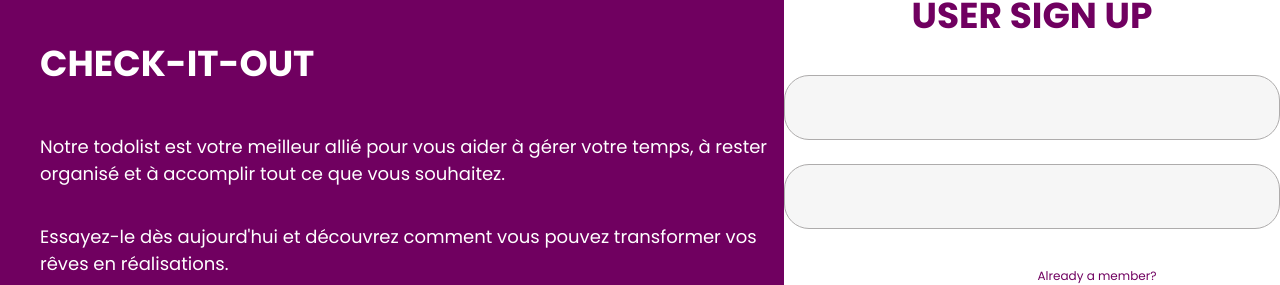
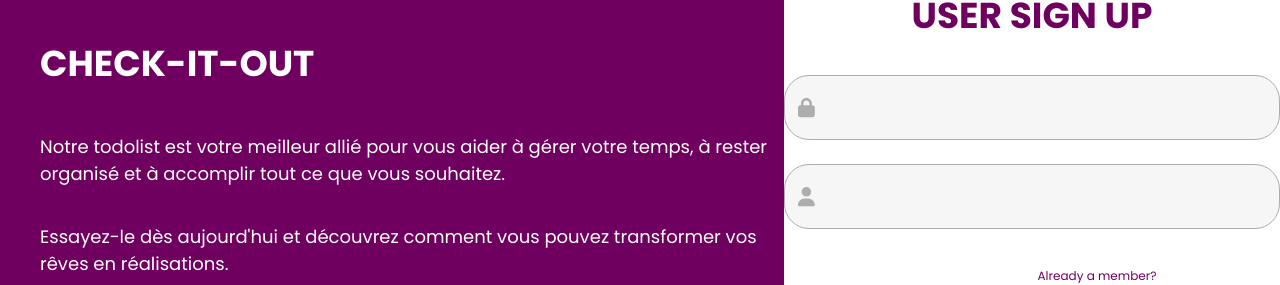
Before and after one commit to arasolonjatovo/buzz_up, a React (Create React App) app: page / in a window 1280 px wide. Shown: the part 247-532 px from the top of the page. Built offline with nearby package versions, Linux system fonts and the light colour scheme.

Commit message:
fix: display icon

```diff
--- a/src/components/Input/Input.tsx
+++ b/src/components/Input/Input.tsx
@@ -18,11 +18,30 @@ type Props = {
   onClickIcon?: () => void
 }
 
-export default function Input({ label, placeholder, name, id, value, type, inputRef, onChange, required, icon, onClickIcon }: Props) {
+export default function Input({
+  label,
+  placeholder,
+  name,
+  id,
+  value,
+  type,
+  inputRef,
+  onChange,
+  required,
+  icon,
+  onClickIcon,
+}: Props) {
   return (
     <div className="input__container">
       <label htmlFor={label}>{label}</label>
       <div className="input">
+        {icon && (
+          <FontAwesomeIcon
+            className="input-icon"
+            onClick={onClickIcon}
+            icon={icon}
+          />
+        )}
         <input
           placeholder={placeholder}
           name={name}
@@ -33,13 +52,6 @@ export default function Input({ label, placeholder, name, id, value, type, input
           onChange={onChange}
           required={required}
         />
-        {icon && (
-          <FontAwesomeIcon
-            className="input-icon"
-            onClick={onClickIcon}
-            icon={icon}
-          />
-        )}
       </div>
     </div>
   )
--- a/src/routes/Auth/Auth.scss
+++ b/src/routes/Auth/Auth.scss
@@ -1,4 +1,4 @@
-@import "../../style/variables";
+@import '../../style/variables';
 
 .mainContainer {
   display: flex;
@@ -20,12 +20,20 @@
   }
 }
 
-.containerLogin {
+.container__login {
   flex: 1;
   display: flex;
   flex-direction: column;
   align-items: center;
   justify-content: center;
+
+  .inputText__container {
+    background-color: black;
+    display: flex;
+    flex-direction: row;
+    justify-content: space-between;
+    align-items: center;
+  }
 
   h1,
   .text-login {
--- a/src/routes/Auth/Auth.tsx
+++ b/src/routes/Auth/Auth.tsx
@@ -4,18 +4,18 @@ import Button from '../../components/Button/Button'
 import InputText from '../../components/Input/Input'
 import { authSignOut } from '../../firebase/authSignOut'
 import { useNavigate } from 'react-router-dom'
+import { faUser, faLock } from '@fortawesome/free-solid-svg-icons'
+
 import './Auth.scss'
 
 import { UserContext } from '../../context/userContext'
 
 const Auth: React.FC = () => {
-  const myIcon = `<svg xmlns="http://www.w3.org/2000/svg" width="16" height="16" fill="currentColor" class="bi bi-person" viewBox="0 0 16 16"><path d="M8 8a3 3 0 1 0 0-6 3 3 0 0 0 0 6Zm2-3a2 2 0 1 1-4 0 2 2 0 0 1 4 0Zm4 8c0 1-1 1-1 1H3s-1 0-1-1 1-4 6-4 6 3 6 4Zm-1-.004c-.001-.246-.154-.986-.832-1.664C11.516 10.68 10.289 10 8 10c-2.29 0-3.516.68-4.168 1.332-.678.678-.83 1.418-.832 1.664h10Z"/></svg>`
-  const myIconPass = `<svg xmlns="http://www.w3.org/2000/svg" width="16" height="16" fill="currentColor" class="bi bi-lock" viewBox="0 0 16 16"> <path d="M8 1a2 2 0 0 1 2 2v4H6V3a2 2 0 0 1 2-2zm3 6V3a3 3 0 0 0-6 0v4a2 2 0 0 0-2 2v5a2 2 0 0 0 2 2h6a2 2 0 0 0 2-2V9a2 2 0 0 0-2-2zM5 8h6a1 1 0 0 1 1 1v5a1 1 0 0 1-1 1H5a1 1 0 0 1-1-1V9a1 1 0 0 1 1-1z"/> </svg>`
   const [showSignup, setShowSignup] = useState<boolean>(false)
   const [email, setEmail] = useState<string>('')
   const [password, setPassword] = useState<string>('')
   const [error, setError] = useState<string>('')
-  const nav = useNavigate();
+  const nav = useNavigate()
 
   const { setUserEmail, setUserID } = useContext(UserContext)
 
@@ -72,17 +72,22 @@ const Auth: React.FC = () => {
           transformer vos rêves en réalisations.
         </p>
       </div>
-      <div className="containerLogin">
+      <div className="container__login">
         <h1>{showSignup ? 'LOGIN' : 'USER SIGN UP'}</h1>
         <InputText
+          id="image___lock"
           type="text"
-          icon={myIcon}
-          onChange={(e: ChangeEvent<HTMLInputElement>) => setEmail(e.target.value)}
+          icon={faLock}
+          onChange={(e: ChangeEvent<HTMLInputElement>) =>
+            setEmail(e.target.value)
+          }
         />
         <InputText
           type="password"
-          icon={myIconPass}
-          onChange={(e: ChangeEvent<HTMLInputElement>) => setPassword(e.target.value)}
+          icon={faUser}
+          onChange={(e: ChangeEvent<HTMLInputElement>) =>
+            setPassword(e.target.value)
+          }
         />
         {error && <p className="error">{error}</p>}
         <p className="text-login" onClick={handleAlreadyMemberClick}>
```
